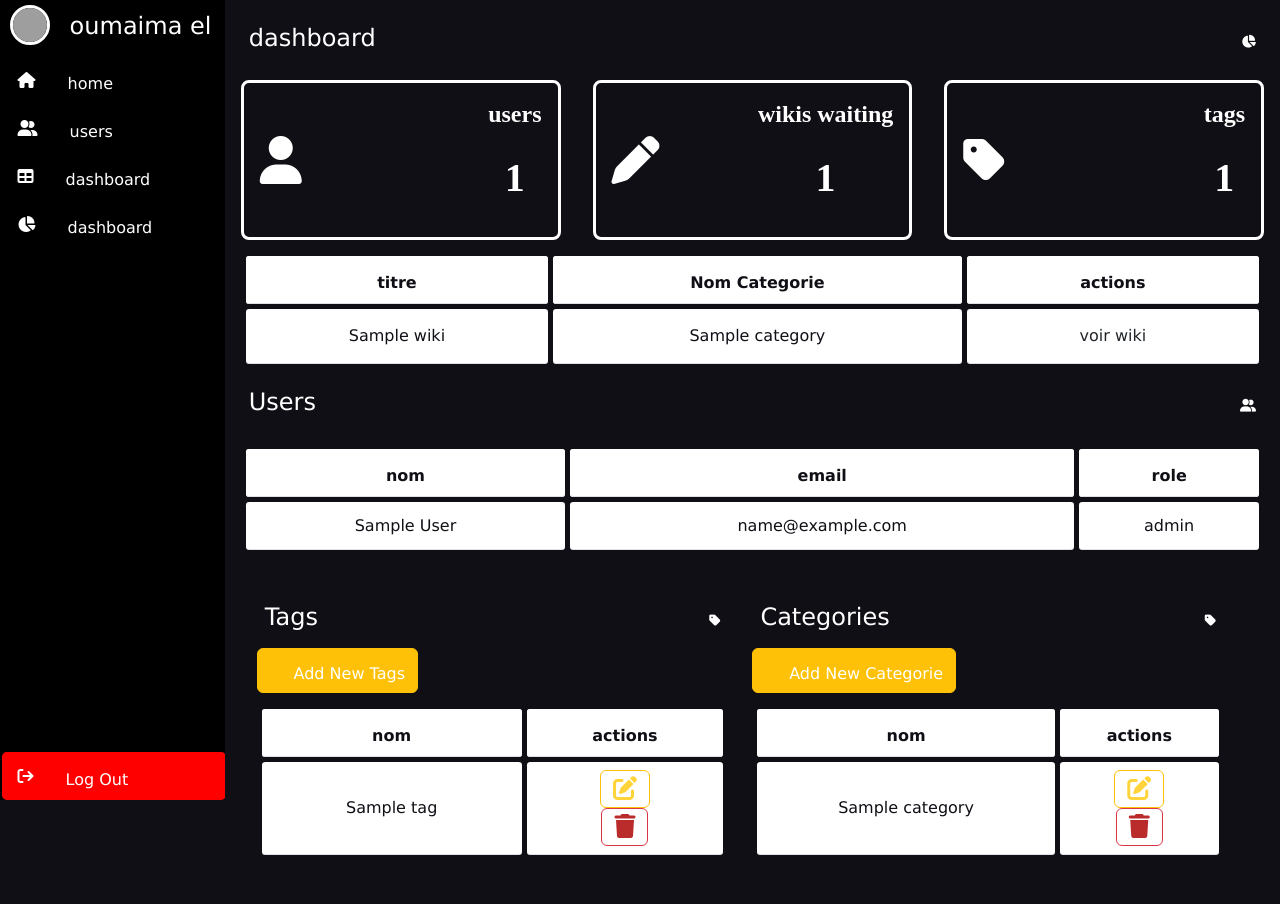
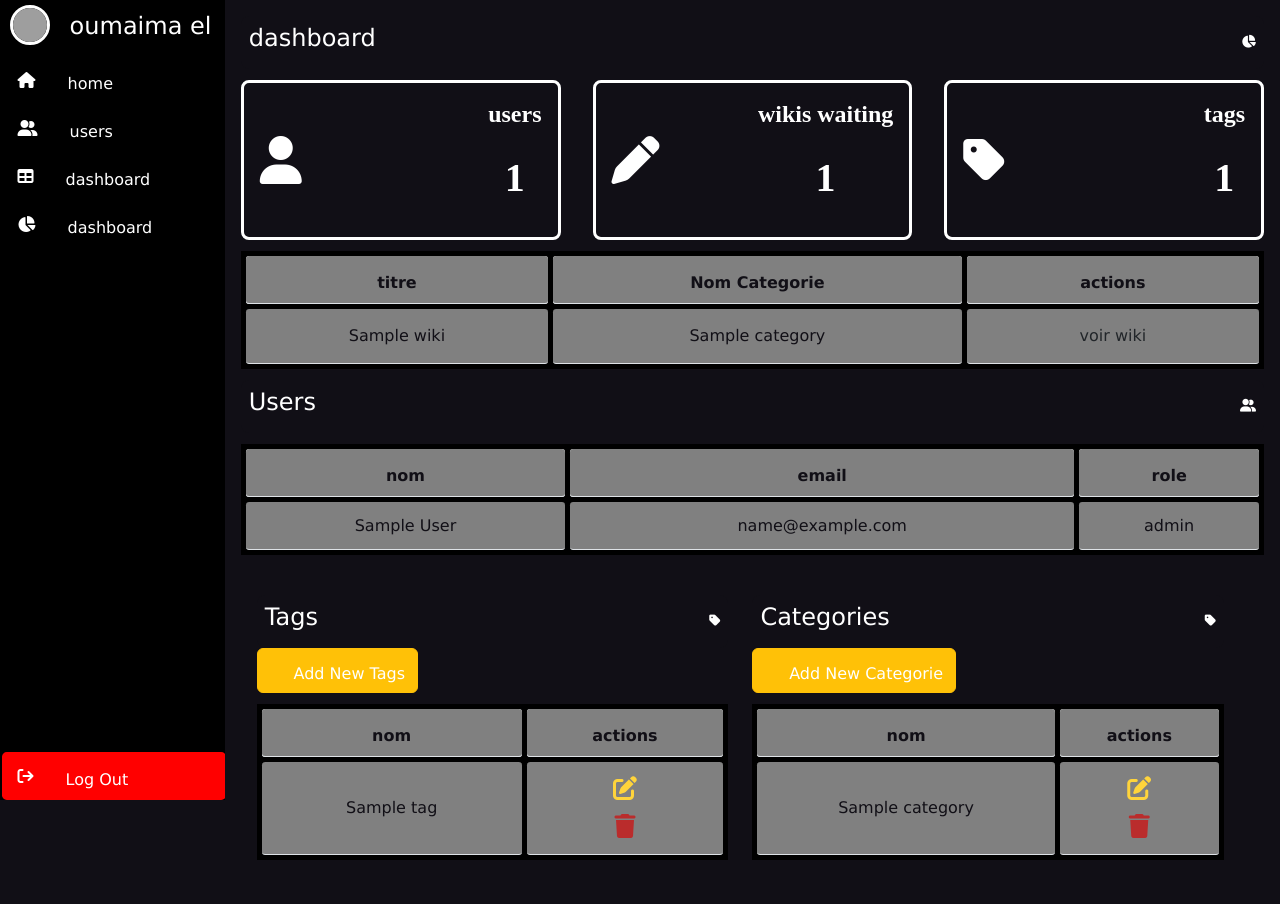
Before and after one commit to emminyell/Wiki-, a PHP site: page /wiki-sc/index.php?route=dashboard in a window 1280 px wide. Run offline with PHP 8.4, Linux system fonts and the light colour scheme; tables that the repository leaves empty or names only in its code hold one stand-in row (values such as "Sample post"); grey boxes are pictures that could not be loaded.

```diff
--- a/views/dashboard/dashboard.php
+++ b/views/dashboard/dashboard.php
@@ -193,6 +193,7 @@ table.container__table{
     margin: .7rem 0 !important;
     border-collapse: separate !important;
     border-spacing: 5px !important;
+    background-color:black;
 
 
 
@@ -203,6 +204,7 @@ table.container__table{
     color: #110f16;
     height: 3rem !important;
     border-radius: .2rem;
+    background-color:grey;
 
 
 }
@@ -336,12 +338,12 @@ table.container__table{
                                         </div>
                                         <form action="./index.php?route=wikiaccept" method="post">
                                             <input type="hidden" name="id" value="<?= $wiki['id'] ?>"></br>
-                                            <button type="submit" class="btn btn-outline-warning"
+                                            <button type="submit" class="btn "
                                                 name="isaccept">accepter</button>
                                         </form>
                                         <form action="./index.php?route=wikidelete" method="post">
                                             <input type="hidden" name="id" value="<?= $wiki['id'] ?>">
-                                            <button type="submit" class="btn btn-outline-danger"
+                                            <button type="submit" class="btn "
                                                 name="isaccept">Delete</button>
                                         </form>
                                     </div>
@@ -456,10 +458,10 @@ table.container__table{
                                 <td>
 
 
-                                    <div class="btn btn-outline-warning"><i class="fa-solid fa-pen-to-square fa-xl" style="color: #FFD43B;"></i></div>
+                                    <div class="btn "><i class="fa-solid fa-pen-to-square fa-xl" style="color: #FFD43B;"></i></div>
                                     <form action="./index.php?route=tagdelete" method="post">
                                         <input type="hidden" name="id" value="<?= $tag['id'] ?>">
-                                        <button type="submit" class="btn btn-outline-danger"><i class="fa-solid fa-trash fa-xl" style="color: #ba2c2c;"></i></button>
+                                        <button type="submit" class="btn "><i class="fa-solid fa-trash fa-xl" style="color: #ba2c2c;"></i></button>
                                     </form>
                                 </td>
                             </tr>
@@ -531,10 +533,10 @@ table.container__table{
                                 <td>
 
 
-                                    <div class="btn btn-outline-warning"><i class="fa-solid fa-pen-to-square fa-xl" style="color: #FFD43B;"></i></div>
+                                    <div class="btn "><i class="fa-solid fa-pen-to-square fa-xl" style="color: #FFD43B;"></i></div>
                                     <form action="./index.php?route=categoriedelete" method="post">
                                         <input type="hidden" name="id" value="<?= $categorie['id'] ?>">
-                                        <button type="submit" class="btn btn-outline-danger"><i class="fa-solid fa-trash fa-xl" style="color: #ba2c2c;"></i></button>
+                                        <button type="submit" class="btn "><i class="fa-solid fa-trash fa-xl" style="color: #ba2c2c;"></i></button>
                                     </form>
                                 </td>
                             </tr>
@@ -562,8 +564,8 @@ table.container__table{
                 <tr>
                     <td></td>
                     <td>
-                        <div class="btn btn-outline-warning">modifier</div>
-                        <div class="btn btn-outline-danger"><i class="fa-solid fa-trash fa-xl" style="color: #ba2c2c;"></i></div>
+                        <div class="btn ">modifier</div>
+                        <div class="btn "><i class="fa-solid fa-trash fa-xl" style="color: #ba2c2c;"></i></div>
                     </td>
                 </tr>
 
```
